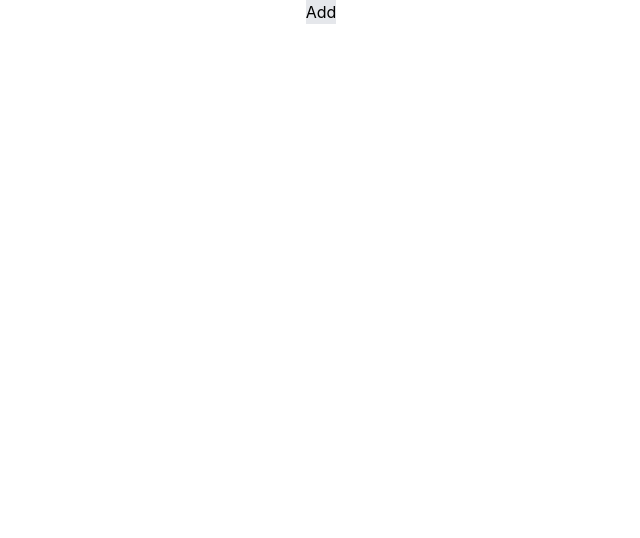
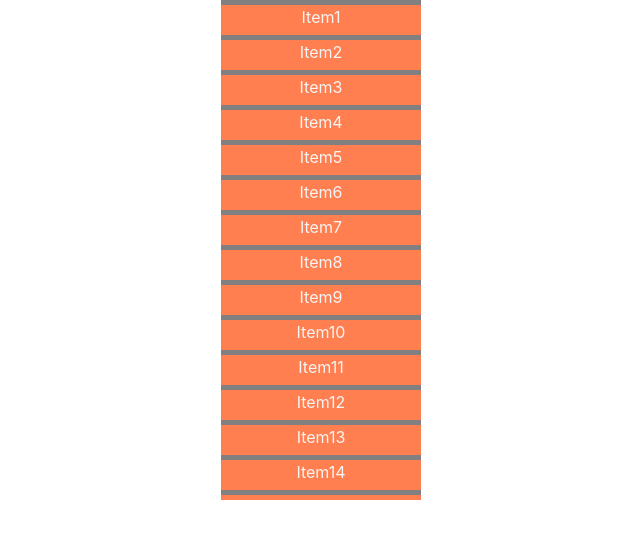
Before and after one commit to divyaranjan10/Machine-Coding-React, a React (Vite) app: page / in a window 1280 px wide. Shown: the top 538 px of the page, without its empty margins (319-959 px from the left). Built offline with nearby package versions, Linux system fonts and the light colour scheme.

Commit message:
Virtualised List: Headout question

```diff
--- a/src/App.jsx
+++ b/src/App.jsx
@@ -10,6 +10,9 @@ import MainContainer from "./components/stacked-snackbars/MainContainer";
 import Timer from "./components/timer/Timer";
 import ToDo from "./components/to-do-list/ToDo";
 import TrafficLight from "./components/traffic-light/TrafficLight";
+import VirtualisedList from "./components/virtualised-list/VirtualisedList";
+
+const LIST = Array.from({ length: 10000 }, (_, index) => index + 1);
 
 function App() {
   return (
@@ -24,7 +27,8 @@ function App() {
       {/* <KanbanBoard /> */}
       {/* <SearchOptions /> */}
       {/* <TrafficLight /> */}
-      <MainContainer />
+      {/* <MainContainer /> */}
+      <VirtualisedList list={LIST} height={500} width={200} itemHeight={35} />
     </div>
   );
 }
--- /dev/null
+++ b/src/components/virtualised-list/VirtualisedList.jsx
@@ -0,0 +1,50 @@
+import { useState } from "react";
+
+const VirtualisedList = ({ list, height, width, itemHeight }) => {
+  // how much we want to show in the specified window
+  // Math.floor(height / itemHeight) - it gives the total number of items that can come in the window
+  const [indices, setIndices] = useState([0, Math.floor(height / itemHeight)]);
+
+  const visibleList = list.slice(indices[0], indices[1] + 1);
+
+  const handleScroll = (e) => {
+    const { scrollTop } = e.target;
+    const newStartIndex = Math.floor(scrollTop / itemHeight);
+    const newEndIndex = newStartIndex + Math.floor(height / itemHeight);
+    console.log(scrollTop);
+    setIndices([newStartIndex, newEndIndex]);
+  };
+  return (
+    <div
+      style={{
+        height,
+        width,
+        background: "grey",
+        overflow: "auto",
+      }}
+      onScroll={handleScroll}
+    >
+      <div style={{ height: list.length * itemHeight, position: "relative" }}>
+        {visibleList.map((item, index) => (
+          <div
+            key={item}
+            style={{
+              height: itemHeight,
+              background: "coral",
+              borderTop: "5px solid grey",
+              position: "absolute",
+              top: (indices[0] + index) * itemHeight,
+              width: "100%",
+              textAlign: "center",
+              color: "whitesmoke",
+            }}
+          >
+            {"Item" + item}
+          </div>
+        ))}
+      </div>
+    </div>
+  );
+};
+
+export default VirtualisedList;
```
